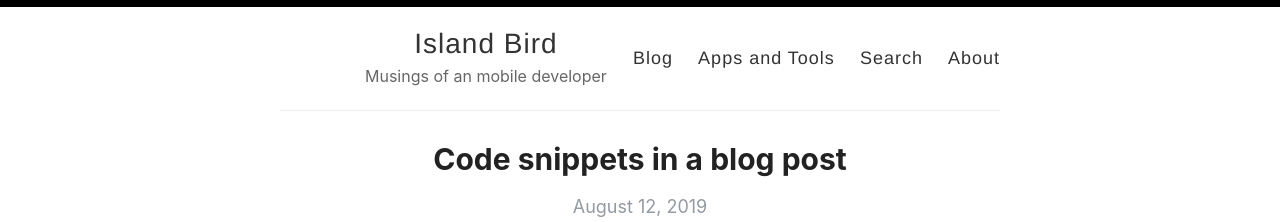
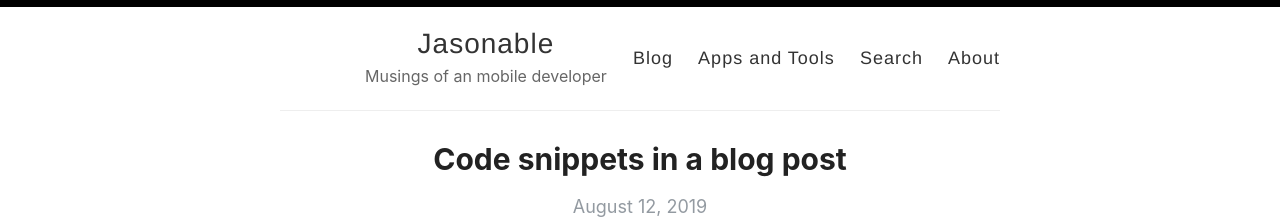
Before and after one commit to jmjones5/jmjones5.github.io, a Jekyll site: the page built from index.html, in a window 1280 px wide and 900 px high. Shown: the top 222 px of the window. Built offline with Jekyll 4.4.1, drawn with Linux system fonts in a browser that asks for light colours; the list of posts is cut into pages by our own code.

```diff
--- a/_config.yml
+++ b/_config.yml
@@ -3,7 +3,7 @@
 #
 
 # Name of your site (displayed in the header)
-name: Island Bird
+name: Jasonable
 
 # Name of the author
 author: Jason Jones
@@ -25,7 +25,7 @@ footer-links:
   facebook:
   flickr:
   github: jmjones5
-  instagram: jmjones55
+  instagram:
   linkedin:
   pinterest:
   rss: rss
```
